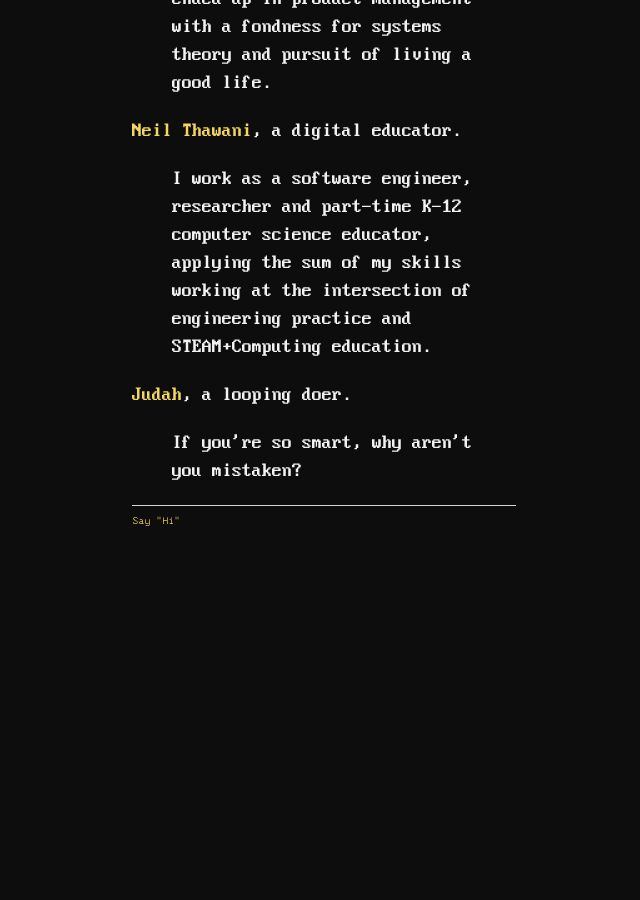
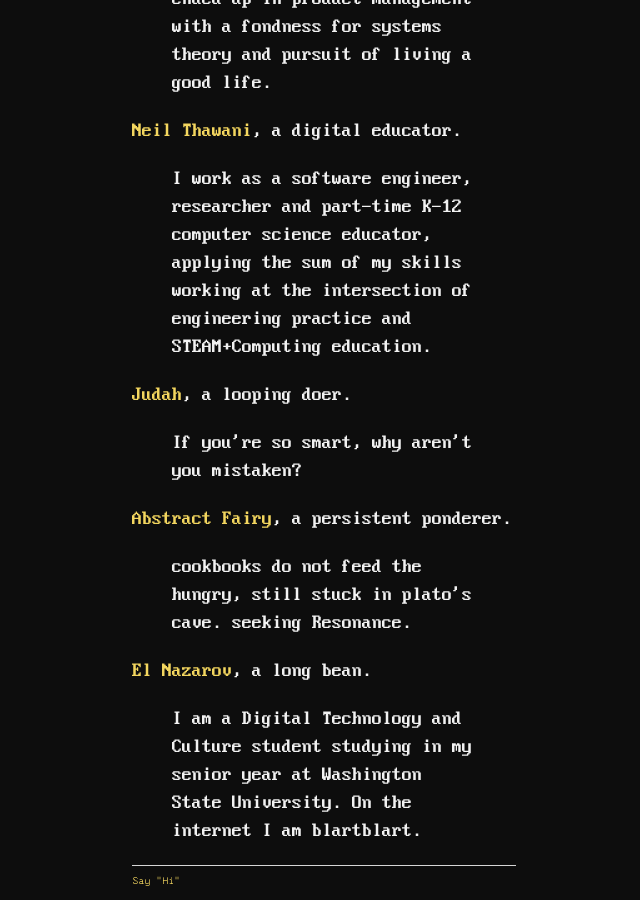
Before and after one commit to ray-dorai/ray-dorai.github.io, a Jekyll site: the page built from neighbors.html, in a window 1280 px wide and 900 px high, scrolled down 2156 px. Shown: the whole window, without its empty margins (316-956 px from the left). Built offline with Jekyll 4.4.1, drawn with Linux system fonts in a browser that asks for light colours; before the commit the page ends 2696 px from its top, so only the background shows below that.

Commit message:
Update neighbors.html

```diff
--- a/neighbors.html
+++ b/neighbors.html
@@ -33,6 +33,11 @@ title: Neighbors
                   <blockquote><p>I work as a software engineer, researcher and part-time K-12 computer science educator, applying the sum of my skills working at the intersection of engineering practice and STEAM+Computing education.</p></blockquote> </p>
                 <p><a href="https://joodaloop.com/">Judah</a>, a looping doer.
                   <blockquote><p>If you're so smart, why aren't you mistaken?</p></blockquote> </p>
+	        <p><a href="https://abstractfairy.brick.do/">Abstract Fairy</a>, a persistent ponderer.
+                  <blockquote><p>cookbooks do not feed the hungry, still stuck in plato's cave. seeking Resonance. </p></blockquote> </p>
+		<p><a href="https://blartblart.github.io/">El Nazarov</a>, a long bean.
+                  <blockquote><p>I am a Digital Technology and Culture student studying in my senior year at Washington State University. On the internet I am blartblart.</p></blockquote> </p>
+
 
 
 
```
